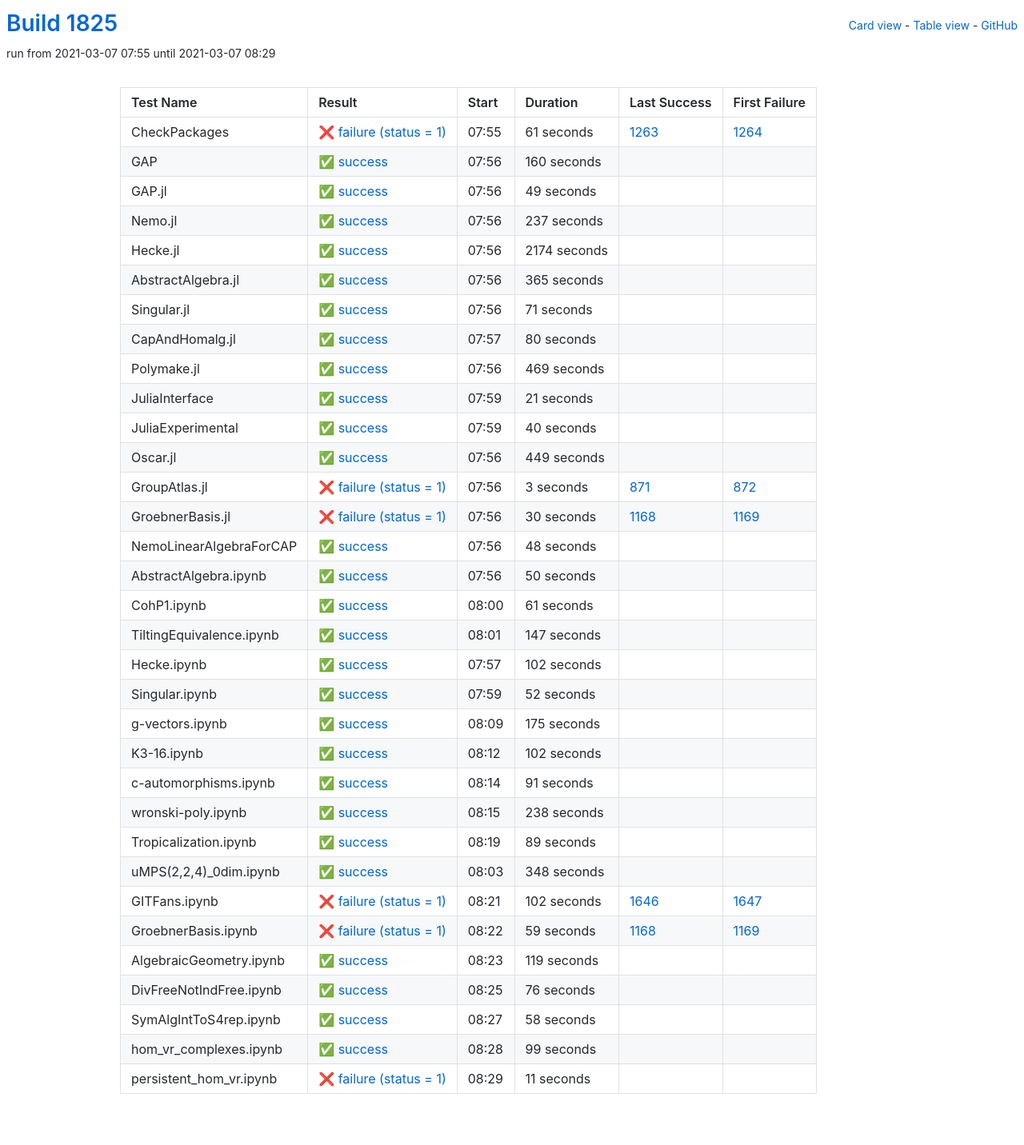
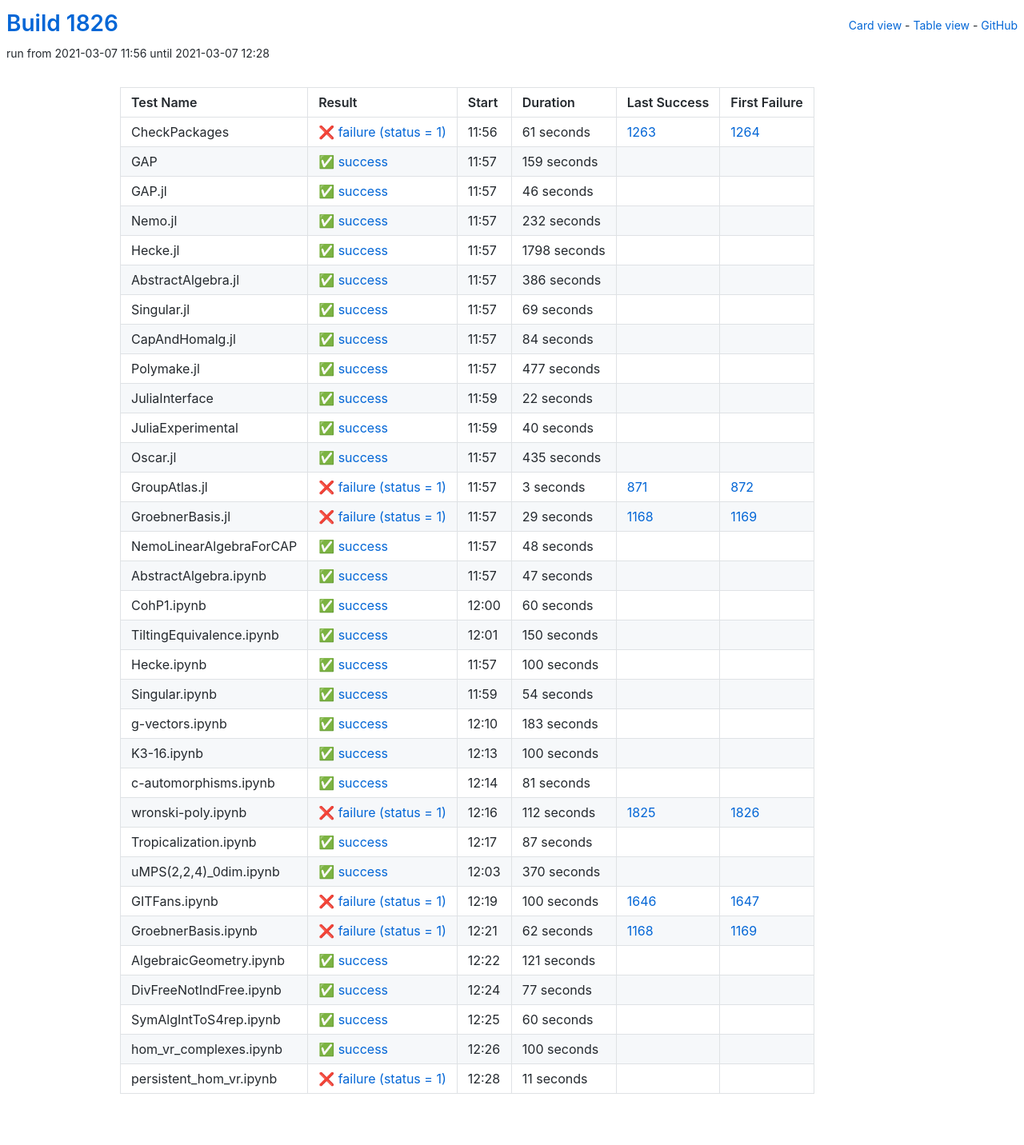
Before and after one commit to oscar-system/oscar-ci-status-stable, a Jekyll site: the page built from table.html, in a window 1280 px wide. Shown: the whole page at 80% size. Built offline with Jekyll 4.4.1, drawn with Linux system fonts in a browser that asks for light colours.

Commit message:
Build #1826

```diff
--- a/_data/ci.yml
+++ b/_data/ci.yml
@@ -1,6 +1,6 @@
 ---
-build: 1825
-build_url: https://oscarci.mathematik.uni-kl.de/job/oscar-stable/1825/
+build: 1826
+build_url: https://oscarci.mathematik.uni-kl.de/job/oscar-stable/1826/
 job: oscar-stable
 organization: oscar-system
 repo: oscar-ci-status-stable
@@ -8,8 +8,8 @@ repourl: https://github.com/oscar-system/oscar-ci-status-stable
 tests:
 - name: CheckPackages
   id: checkpackages
-  log: https://oscarci.mathematik.uni-kl.de/job/oscar-stable/1825/artifact/logs/build-1825/CheckPackages.log
-  start: 2021-03-07 07:55
+  log: https://oscarci.mathematik.uni-kl.de/job/oscar-stable/1826/artifact/logs/build-1826/CheckPackages.log
+  start: 2021-03-07 11:56
   success: false
   exitcode: 1
   status: failure
@@ -20,116 +20,116 @@ tests:
   first_failure_url: https://oscarci.mathematik.uni-kl.de/job/oscar-stable/1264/
 - name: GAP
   id: gap
-  log: https://oscarci.mathematik.uni-kl.de/job/oscar-stable/1825/artifact/logs/build-1825/GAP.log
-  start: 2021-03-07 07:56
+  log: https://oscarci.mathematik.uni-kl.de/job/oscar-stable/1826/artifact/logs/build-1826/GAP.log
+  start: 2021-03-07 11:57
   success: true
   exitcode: 0
   status: success
-  duration: 160
+  duration: 159
   last_success: false
   last_success_url:
   first_failure: false
   first_failure_url:
 - name: GAP.jl
   id: gap-jl
-  log: https://oscarci.mathematik.uni-kl.de/job/oscar-stable/1825/artifact/logs/build-1825/GAP.jl.log
-  start: 2021-03-07 07:56
+  log: https://oscarci.mathematik.uni-kl.de/job/oscar-stable/1826/artifact/logs/build-1826/GAP.jl.log
+  start: 2021-03-07 11:57
   success: true
   exitcode: 0
   status: success
-  duration: 49
+  duration: 46
   last_success: false
   last_success_url:
   first_failure: false
   first_failure_url:
 - name: Nemo.jl
   id: nemo-jl
-  log: https://oscarci.mathematik.uni-kl.de/job/oscar-stable/1825/artifact/logs/build-1825/Nemo.jl.log
-  start: 2021-03-07 07:56
+  log: https://oscarci.mathematik.uni-kl.de/job/oscar-stable/1826/artifact/logs/build-1826/Nemo.jl.log
+  start: 2021-03-07 11:57
   success: true
   exitcode: 0
   status: success
-  duration: 237
+  duration: 232
   last_success: false
   last_success_url:
   first_failure: false
   first_failure_url:
 - name: Hecke.jl
   id: hecke-jl
-  log: https://oscarci.mathematik.uni-kl.de/job/oscar-stable/1825/artifact/logs/build-1825/Hecke.jl.log
-  start: 2021-03-07 07:56
+  log: https://oscarci.mathematik.uni-kl.de/job/oscar-stable/1826/artifact/logs/build-1826/Hecke.jl.log
+  start: 2021-03-07 11:57
   success: true
   exitcode: 0
   status: success
-  duration: 2174
+  duration: 1798
   last_success: false
   last_success_url:
   first_failure: false
   first_failure_url:
 - name: AbstractAlgebra.jl
   id: abstractalgebra-jl
-  log: https://oscarci.mathematik.uni-kl.de/job/oscar-stable/1825/artifact/logs/build-1825/AbstractAlgebra.jl.log
-  start: 2021-03-07 07:56
+  log: https://oscarci.mathematik.uni-kl.de/job/oscar-stable/1826/artifact/logs/build-1826/AbstractAlgebra.jl.log
+  start: 2021-03-07 11:57
   success: true
   exitcode: 0
   status: success
-  duration: 365
+  duration: 386
   last_success: false
   last_success_url:
   first_failure: false
   first_failure_url:
 - name: Singular.jl
   id: singular-jl
-  log: https://oscarci.mathematik.uni-kl.de/job/oscar-stable/1825/artifact/logs/build-1825/Singular.jl.log
-  start: 2021-03-07 07:56
+  log: https://oscarci.mathematik.uni-kl.de/job/oscar-stable/1826/artifact/logs/build-1826/Singular.jl.log
+  start: 2021-03-07 11:57
   success: true
   exitcode: 0
   status: success
-  duration: 71
+  duration: 69
   last_success: false
   last_success_url:
   first_failure: false
   first_failure_url:
 - name: CapAndHomalg.jl
   id: capandhomalg-jl
-  log: https://oscarci.mathematik.uni-kl.de/job/oscar-stable/1825/artifact/logs/build-1825/CapAndHomalg.jl.log
-  start: 2021-03-07 07:57
+  log: https://oscarci.mathematik.uni-kl.de/job/oscar-stable/1826/artifact/logs/build-1826/CapAndHomalg.jl.log
+  start: 2021-03-07 11:57
   success: true
   exitcode: 0
   status: success
-  duration: 80
+  duration: 84
   last_success: false
   last_success_url:
   first_failure: false
   first_failure_url:
 - name: Polymake.jl
   id: polymake-jl
-  log: https://oscarci.mathematik.uni-kl.de/job/oscar-stable/1825/artifact/logs/build-1825/Polymake.jl.log
-  start: 2021-03-07 07:56
+  log: https://oscarci.mathematik.uni-kl.de/job/oscar-stable/1826/artifact/logs/build-1826/Polymake.jl.log
+  start: 2021-03-07 11:57
   success: true
   exitcode: 0
   status: success
-  duration: 469
+  duration: 477
   last_success: false
   last_success_url:
   first_failure: false
   first_failure_url:
 - name: JuliaInterface
   id: juliainterface
-  log: https://oscarci.mathematik.uni-kl.de/job/oscar-stable/1825/artifact/logs/build-1825/JuliaInterface.log
-  start: 2021-03-07 07:59
+  log: https://oscarci.mathematik.uni-kl.de/job/oscar-stable/1826/artifact/logs/build-1826/JuliaInterface.log
+  start: 2021-03-07 11:59
   success: true
   exitcode: 0
   status: success
-  duration: 21
+  duration: 22
   last_success: false
   last_success_url:
   first_failure: false
   first_failure_url:
 - name: JuliaExperimental
   id: juliaexperimental
-  log: https://oscarci.mathematik.uni-kl.de/job/oscar-stable/1825/artifact/logs/build-1825/JuliaExperimental.log
-  start: 2021-03-07 07:59
+  log: https://oscarci.mathematik.uni-kl.de/job/oscar-stable/1826/artifact/logs/build-1826/JuliaExperimental.log
+  start: 2021-03-07 11:59
   success: true
   exitcode: 0
   status: success
@@ -140,20 +140,20 @@ tests:
   first_failure_url:
 - name: Oscar.jl
   id: oscar-jl
-  log: https://oscarci.mathematik.uni-kl.de/job/oscar-stable/1825/artifact/logs/build-1825/Oscar.jl.log
-  start: 2021-03-07 07:56
+  log: https://oscarci.mathematik.uni-kl.de/job/oscar-stable/1826/artifact/logs/build-1826/Oscar.jl.log
+  start: 2021-03-07 11:57
   success: true
   exitcode: 0
   status: success
-  duration: 449
+  duration: 435
   last_success: false
   last_success_url:
   first_failure: false
   first_failure_url:
 - name: GroupAtlas.jl
   id: groupatlas-jl
-  log: https://oscarci.mathematik.uni-kl.de/job/oscar-stable/1825/artifact/logs/build-1825/GroupAtlas.jl.log
-  start: 2021-03-07 07:56
+  log: https://oscarci.mathematik.uni-kl.de/job/oscar-stable/1826/artifact/logs/build-1826/GroupAtlas.jl.log
+  start: 2021-03-07 11:57
   success: false
   exitcode: 1
   status: failure
@@ -164,20 +164,20 @@ tests:
   first_failure_url: https://oscarci.mathematik.uni-kl.de/job/oscar-stable/872/
 - name: GroebnerBasis.jl
   id: groebnerbasis-jl
-  log: https://oscarci.mathematik.uni-kl.de/job/oscar-stable/1825/artifact/logs/build-1825/GroebnerBasis.jl.log
-  start: 2021-03-07 07:56
+  log: https://oscarci.mathematik.uni-kl.de/job/oscar-stable/1826/artifact/logs/build-1826/GroebnerBasis.jl.log
+  start: 2021-03-07 11:57
   success: false
   exitcode: 1
   status: failure
-  duration: 30
+  duration: 29
   last_success: 1168
   last_success_url: https://oscarci.mathematik.uni-kl.de/job/oscar-stable/1168/
   first_failure: 1169
   first_failure_url: https://oscarci.mathematik.uni-kl.de/job/oscar-stable/1169/
 - name: NemoLinearAlgebraForCAP
   id: nemolinearalgebraforcap
-  log: https://oscarci.mathematik.uni-kl.de/job/oscar-stable/1825/artifact/logs/build-1825/NemoLinearAlgebraForCAP.log
-  start: 2021-03-07 07:56
+  log: https://oscarci.mathematik.uni-kl.de/job/oscar-stable/1826/artifact/logs/build-1826/NemoLinearAlgebraForCAP.log
+  start: 2021-03-07 11:57
   success: true
   exitcode: 0
   status: success
@@ -188,212 +188,212 @@ tests:
   first_failure_url:
 - name: AbstractAlgebra.ipynb
   id: abstractalgebra-ipynb
-  log: https://oscarci.mathematik.uni-kl.de/job/oscar-stable/1825/artifact/logs/build-1825/AbstractAlgebra.ipynb.log
-  start: 2021-03-07 07:56
+  log: https://oscarci.mathematik.uni-kl.de/job/oscar-stable/1826/artifact/logs/build-1826/AbstractAlgebra.ipynb.log
+  start: 2021-03-07 11:57
   success: true
   exitcode: 0
   status: success
-  duration: 50
+  duration: 47
   last_success: false
   last_success_url:
   first_failure: false
   first_failure_url:
 - name: CohP1.ipynb
   id: cohp1-ipynb
-  log: https://oscarci.mathematik.uni-kl.de/job/oscar-stable/1825/artifact/logs/build-1825/CohP1.ipynb.log
-  start: 2021-03-07 08:00
+  log: https://oscarci.mathematik.uni-kl.de/job/oscar-stable/1826/artifact/logs/build-1826/CohP1.ipynb.log
+  start: 2021-03-07 12:00
   success: true
   exitcode: 0
   status: success
-  duration: 61
+  duration: 60
   last_success: false
   last_success_url:
   first_failure: false
   first_failure_url:
 - name: TiltingEquivalence.ipynb
   id: tiltingequivalence-ipynb
-  log: https://oscarci.mathematik.uni-kl.de/job/oscar-stable/1825/artifact/logs/build-1825/TiltingEquivalence.ipynb.log
-  start: 2021-03-07 08:01
+  log: https://oscarci.mathematik.uni-kl.de/job/oscar-stable/1826/artifact/logs/build-1826/TiltingEquivalence.ipynb.log
+  start: 2021-03-07 12:01
   success: true
   exitcode: 0
   status: success
-  duration: 147
+  duration: 150
   last_success: false
   last_success_url:
   first_failure: false
   first_failure_url:
 - name: Hecke.ipynb
   id: hecke-ipynb
-  log: https://oscarci.mathematik.uni-kl.de/job/oscar-stable/1825/artifact/logs/build-1825/Hecke.ipynb.log
-  start: 2021-03-07 07:57
+  log: https://oscarci.mathematik.uni-kl.de/job/oscar-stable/1826/artifact/logs/build-1826/Hecke.ipynb.log
+  start: 2021-03-07 11:57
   success: true
   exitcode: 0
   status: success
-  duration: 102
+  duration: 100
   last_success: false
   last_success_url:
   first_failure: false
   first_failure_url:
 - name: Singular.ipynb
   id: singular-ipynb
-  log: https://oscarci.mathematik.uni-kl.de/job/oscar-stable/1825/artifact/logs/build-1825/Singular.ipynb.log
-  start: 2021-03-07 07:59
+  log: https://oscarci.mathematik.uni-kl.de/job/oscar-stable/1826/artifact/logs/build-1826/Singular.ipynb.log
+  start: 2021-03-07 11:59
   success: true
   exitcode: 0
   status: success
-  duration: 52
+  duration: 54
   last_success: false
   last_success_url:
   first_failure: false
   first_failure_url:
 - name: g-vectors.ipynb
   id: g-vectors-ipynb
-  log: https://oscarci.mathematik.uni-kl.de/job/oscar-stable/1825/artifact/logs/build-1825/g-vectors.ipynb.log
-  start: 2021-03-07 08:09
+  log: https://oscarci.mathematik.uni-kl.de/job/oscar-stable/1826/artifact/logs/build-1826/g-vectors.ipynb.log
+  start: 2021-03-07 12:10
   success: true
   exitcode: 0
   status: success
-  duration: 175
+  duration: 183
   last_success: false
   last_success_url:
   first_failure: false
   first_failure_url:
 - name: K3-16.ipynb
   id: k3-16-ipynb
-  log: https://oscarci.mathematik.uni-kl.de/job/oscar-stable/1825/artifact/logs/build-1825/K3-16.ipynb.log
-  start: 2021-03-07 08:12
+  log: https://oscarci.mathematik.uni-kl.de/job/oscar-stable/1826/artifact/logs/build-1826/K3-16.ipynb.log
+  start: 2021-03-07 12:13
   success: true
   exitcode: 0
   status: success
-  duration: 102
+  duration: 100
   last_success: false
   last_success_url:
   first_failure: false
   first_failure_url:
 - name: c-automorphisms.ipynb
   id: c-automorphisms-ipynb
-  log: https://oscarci.mathematik.uni-kl.de/job/oscar-stable/1825/artifact/logs/build-1825/c-automorphisms.ipynb.log
-  start: 2021-03-07 08:14
+  log: https://oscarci.mathematik.uni-kl.de/job/oscar-stable/1826/artifact/logs/build-1826/c-automorphisms.ipynb.log
+  start: 2021-03-07 12:14
   success: true
   exitcode: 0
   status: success
-  duration: 91
+  duration: 81
   last_success: false
   last_success_url:
   first_failure: false
   first_failure_url:
 - name: wronski-poly.ipynb
   id: wronski-poly-ipynb
-  log: https://oscarci.mathematik.uni-kl.de/job/oscar-stable/1825/artifact/logs/build-1825/wronski-poly.ipynb.log
-  start: 2021-03-07 08:15
+  log: https://oscarci.mathematik.uni-kl.de/job/oscar-stable/1826/artifact/logs/build-1826/wronski-poly.ipynb.log
+  start: 2021-03-07 12:16
+  success: false
+  exitcode: 1
+  status: failure
+  duration: 112
+  last_success: 1825
+  last_success_url: https://oscarci.mathematik.uni-kl.de/job/oscar-stable/1825/
+  first_failure: 1826
+  first_failure_url: https://oscarci.mathematik.uni-kl.de/job/oscar-stable/1826/
+- name: Tropicalization.ipynb
+  id: tropicalization-ipynb
+  log: https://oscarci.mathematik.uni-kl.de/job/oscar-stable/1826/artifact/logs/build-1826/Tropicalization.ipynb.log
+  start: 2021-03-07 12:17
   success: true
   exitcode: 0
   status: success
-  duration: 238
-  last_success: false
-  last_success_url:
-  first_failure: false
-  first_failure_url:
-- name: Tropicalization.ipynb
-  id: tropicalization-ipynb
-  log: https://oscarci.mathematik.uni-kl.de/job/oscar-stable/1825/artifact/logs/build-1825/Tropicalization.ipynb.log
-  start: 2021-03-07 08:19
-  success: true
-  exitcode: 0
-  status: success
-  duration: 89
+  duration: 87
   last_success: false
   last_success_url:
   first_failure: false
   first_failure_url:
 - name: uMPS(2,2,4)_0dim.ipynb
   id: umps-2-2-4-0dim-ipynb
-  log: https://oscarci.mathematik.uni-kl.de/job/oscar-stable/1825/artifact/logs/build-1825/uMPS-2-2-4-_0dim.ipynb.log
-  start: 2021-03-07 08:03
+  log: https://oscarci.mathematik.uni-kl.de/job/oscar-stable/1826/artifact/logs/build-1826/uMPS-2-2-4-_0dim.ipynb.log
+  start: 2021-03-07 12:03
   success: true
   exitcode: 0
   status: success
-  duration: 348
+  duration: 370
   last_success: false
   last_success_url:
   first_failure: false
   first_failure_url:
 - name: GITFans.ipynb
   id: gitfans-ipynb
-  log: https://oscarci.mathematik.uni-kl.de/job/oscar-stable/1825/artifact/logs/build-1825/GITFans.ipynb.log
-  start: 2021-03-07 08:21
+  log: https://oscarci.mathematik.uni-kl.de/job/oscar-stable/1826/artifact/logs/build-1826/GITFans.ipynb.log
+  start: 2021-03-07 12:19
   success: false
   exitcode: 1
   status: failure
-  duration: 102
+  duration: 100
   last_success: 1646
   last_success_url: https://oscarci.mathematik.uni-kl.de/job/oscar-stable/1646/
   first_failure: 1647
   first_failure_url: https://oscarci.mathematik.uni-kl.de/job/oscar-stable/1647/
 - name: GroebnerBasis.ipynb
   id: groebnerbasis-ipynb
-  log: https://oscarci.mathematik.uni-kl.de/job/oscar-stable/1825/artifact/logs/build-1825/GroebnerBasis.ipynb.log
-  start: 2021-03-07 08:22
+  log: https://oscarci.mathematik.uni-kl.de/job/oscar-stable/1826/artifact/logs/build-1826/GroebnerBasis.ipynb.log
+  start: 2021-03-07 12:21
   success: false
   exitcode: 1
   status: failure
-  duration: 59
+  duration: 62
   last_success: 1168
   last_success_url: https://oscarci.mathematik.uni-kl.de/job/oscar-stable/1168/
   first_failure: 1169
   first_failure_url: https://oscarci.mathematik.uni-kl.de/job/oscar-stable/1169/
 - name: AlgebraicGeometry.ipynb
   id: algebraicgeometry-ipynb
-  log: https://oscarci.mathematik.uni-kl.de/job/oscar-stable/1825/artifact/logs/build-1825/AlgebraicGeometry.ipynb.log
-  start: 2021-03-07 08:23
+  log: https://oscarci.mathematik.uni-kl.de/job/oscar-stable/1826/artifact/logs/build-1826/AlgebraicGeometry.ipynb.log
+  start: 2021-03-07 12:22
   success: true
   exitcode: 0
   status: success
-  duration: 119
+  duration: 121
   last_success: false
   last_success_url:
   first_failure: false
   first_failure_url:
 - name: DivFreeNotIndFree.ipynb
   id: divfreenotindfree-ipynb
-  log: https://oscarci.mathematik.uni-kl.de/job/oscar-stable/1825/artifact/logs/build-1825/DivFreeNotIndFree.ipynb.log
-  start: 2021-03-07 08:25
+  log: https://oscarci.mathematik.uni-kl.de/job/oscar-stable/1826/artifact/logs/build-1826/DivFreeNotIndFree.ipynb.log
+  start: 2021-03-07 12:24
   success: true
   exitcode: 0
   status: success
-  duration: 76
+  duration: 77
   last_success: false
   last_success_url:
   first_failure: false
   first_failure_url:
 - name: SymAlgIntToS4rep.ipynb
   id: symalginttos4rep-ipynb
-  log: https://oscarci.mathematik.uni-kl.de/job/oscar-stable/1825/artifact/logs/build-1825/SymAlgIntToS4rep.ipynb.log
-  start: 2021-03-07 08:27
+  log: https://oscarci.mathematik.uni-kl.de/job/oscar-stable/1826/artifact/logs/build-1826/SymAlgIntToS4rep.ipynb.log
+  start: 2021-03-07 12:25
   success: true
   exitcode: 0
   status: success
-  duration: 58
+  duration: 60
   last_success: false
   last_success_url:
   first_failure: false
   first_failure_url:
 - name: hom_vr_complexes.ipynb
   id: hom-vr-complexes-ipynb
-  log: https://oscarci.mathematik.uni-kl.de/job/oscar-stable/1825/artifact/logs/build-1825/hom_vr_complexes.ipynb.log
-  start: 2021-03-07 08:28
+  log: https://oscarci.mathematik.uni-kl.de/job/oscar-stable/1826/artifact/logs/build-1826/hom_vr_complexes.ipynb.log
+  start: 2021-03-07 12:26
   success: true
   exitcode: 0
   status: success
-  duration: 99
+  duration: 100
   last_success: false
   last_success_url:
   first_failure: false
   first_failure_url:
 - name: persistent_hom_vr.ipynb
   id: persistent-hom-vr-ipynb
-  log: https://oscarci.mathematik.uni-kl.de/job/oscar-stable/1825/artifact/logs/build-1825/persistent_hom_vr.ipynb.log
-  start: 2021-03-07 08:29
+  log: https://oscarci.mathematik.uni-kl.de/job/oscar-stable/1826/artifact/logs/build-1826/persistent_hom_vr.ipynb.log
+  start: 2021-03-07 12:28
   success: false
   exitcode: 1
   status: failure
```
Also changed, not shown: README.md.
